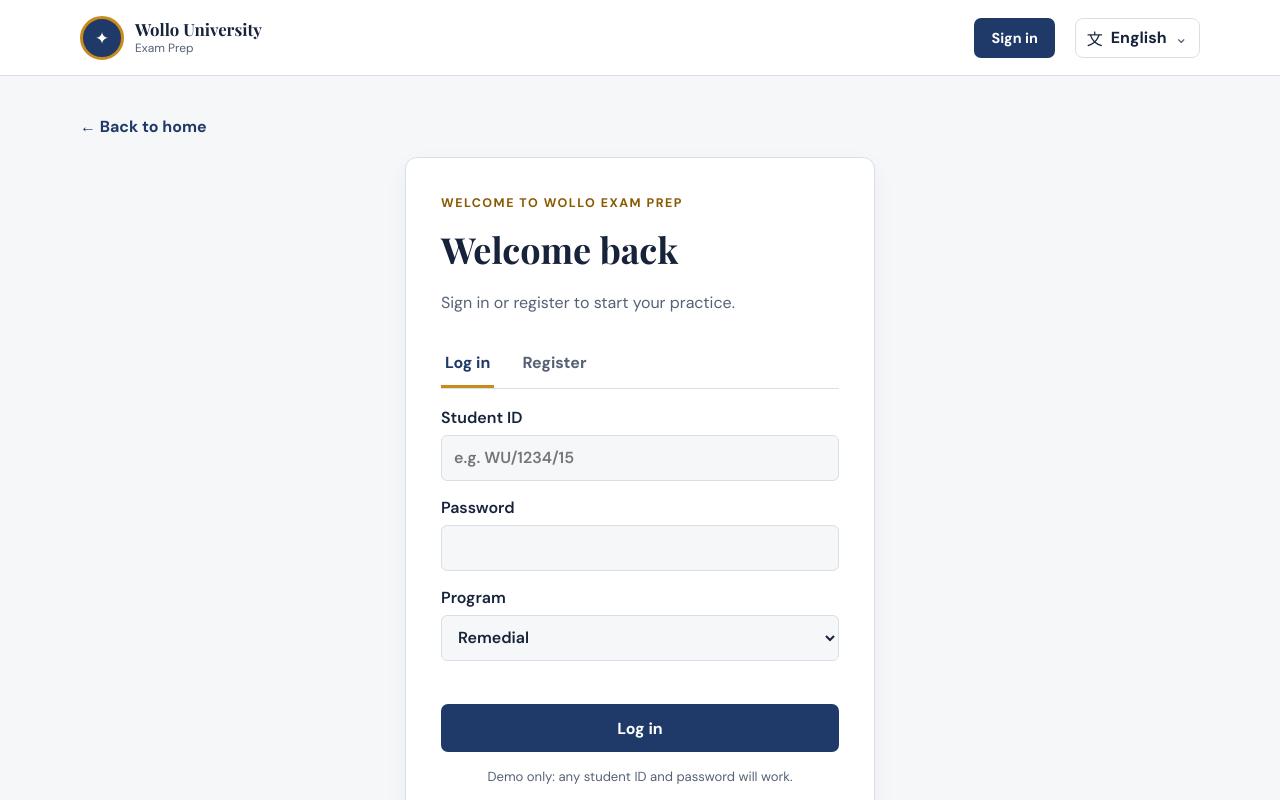
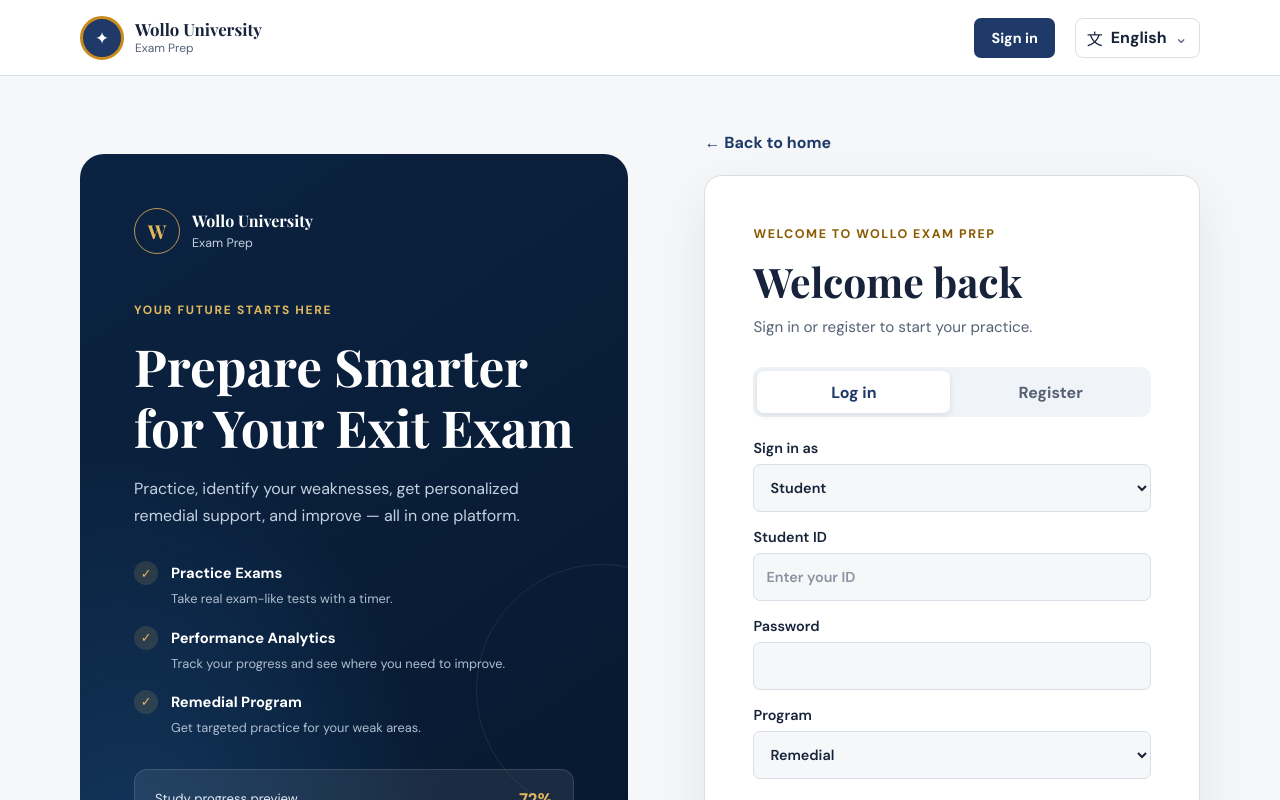
Before and after one commit to goodthinker9/national-exit-exam-platform, a React (Vite) app: page / in a window 1280 px wide. Both pictures are taken after a click on the button "Get Started". Shown: the top 800 px of the page. Built offline with nearby package versions, Linux system fonts and the light colour scheme.

Commit message:
feat: redesign sign-in and registration

```diff
--- a/src/components/pages/AuthPage.css
+++ b/src/components/pages/AuthPage.css
@@ -1,15 +1,218 @@
-.auth-page { min-height: calc(100vh - 164px); padding-block: 32px 65px; }
-.back-button { margin: 8px 0 20px; }
-.auth-card { max-width: 470px; margin: 0 auto; padding: 35px; border: 1px solid var(--line); border-radius: 12px; background: var(--surface); box-shadow: 0 8px 24px rgba(23,35,58,.045); }
-.auth-card h1 { font-size: 2.25rem; }
-.tabs { display: flex; gap: 24px; border-bottom: 1px solid var(--line); margin: 24px 0 18px; }
-.tabs button { padding: 12px 4px; border: 0; border-bottom: 3px solid transparent; background: none; color: var(--muted); font-weight: 700; }
-.tabs button.active { border-color: var(--gold); color: var(--blue); }
-.auth-card label { display: block; margin: 16px 0; font-weight: 600; }
-.auth-card input, .auth-card select { display: block; width: 100%; min-height: 46px; margin-top: 7px; padding: 10px 12px; border: 1px solid var(--line); border-radius: 6px; background: var(--background); color: var(--ink); }
+.auth-page {
+  display: grid;
+  grid-template-columns: minmax(0, 1.05fr) minmax(380px, .95fr);
+  align-items: center;
+  gap: clamp(32px, 6vw, 84px);
+  min-height: calc(100vh - 164px);
+  padding-block: clamp(36px, 7vh, 76px);
+}
+
+.auth-aside {
+  position: relative;
+  display: flex;
+  min-height: 650px;
+  flex-direction: column;
+  justify-content: space-between;
+  overflow: hidden;
+  padding: clamp(30px, 4.5vw, 54px);
+  border-radius: 24px;
+  background:
+    radial-gradient(ellipse at 10% 100%, rgba(39, 105, 169, .38), transparent 45%),
+    linear-gradient(145deg, #0b2342, #07182e);
+  color: #fff;
+}
+
+.auth-aside::after {
+  position: absolute;
+  right: -100px;
+  bottom: 115px;
+  width: 250px;
+  height: 250px;
+  border: 1px solid rgba(255, 255, 255, .08);
+  border-radius: 50%;
+  content: "";
+  pointer-events: none;
+}
+
+.auth-aside-brand {
+  position: relative;
+  z-index: 1;
+  display: flex;
+  align-items: center;
+  gap: 12px;
+  font-family: "Playfair Display", Georgia, serif;
+  font-size: 1rem;
+  font-weight: 700;
+}
+
+.auth-aside-brand small {
+  display: block;
+  margin-top: 4px;
+  color: #c4d1e0;
+  font-family: "DM Sans", sans-serif;
+  font-size: .78rem;
+  font-weight: 400;
+}
+
+.auth-seal {
+  display: grid;
+  width: 46px;
+  height: 46px;
+  flex: none;
+  place-items: center;
+  border: 1px solid rgba(226, 184, 94, .8);
+  border-radius: 50%;
+  color: #e2b85e;
+  font-family: "Playfair Display", Georgia, serif;
+  font-size: 1.2rem;
+}
+
+.auth-aside-copy {
+  position: relative;
+  z-index: 1;
+  margin-block: 46px 32px;
+}
+
+.auth-eyebrow {
+  margin-bottom: 16px;
+  color: #e2b85e;
+  font-size: .75rem;
+  font-weight: 700;
+  letter-spacing: .14em;
+}
+
+.auth-aside h2 {
+  max-width: 540px;
+  margin-bottom: 18px;
+  color: #fff;
+  font-size: clamp(2.15rem, 4vw, 3.35rem);
+}
+
+.auth-aside-copy > p:last-child {
+  max-width: 490px;
+  margin-bottom: 0;
+  color: #c4d1e0;
+  font-size: 1rem;
+}
+
+.auth-benefits {
+  position: relative;
+  z-index: 1;
+  display: grid;
+  gap: 17px;
+}
+
+.auth-benefits > div {
+  display: flex;
+  align-items: flex-start;
+  gap: 13px;
+}
+
+.auth-benefits > div > span {
+  display: grid;
+  width: 24px;
+  height: 24px;
+  flex: none;
+  place-items: center;
+  border-radius: 50%;
+  background: rgba(226, 184, 94, .15);
+  color: #e2b85e;
+  font-size: .8rem;
+  font-weight: 700;
+}
+
+.auth-benefits p { margin: 0; }
+.auth-benefits strong { display: block; color: #fff; font-size: .92rem; }
+.auth-benefits small { display: block; margin-top: 3px; color: #aebed0; font-size: .8rem; line-height: 1.5; }
+
+.auth-progress-card {
+  position: relative;
+  z-index: 1;
+  margin-top: 32px;
+  padding: 18px 20px;
+  border: 1px solid rgba(255, 255, 255, .12);
+  border-radius: 13px;
+  background: rgba(255, 255, 255, .08);
+}
+
+.auth-progress-heading { display: flex; align-items: center; justify-content: space-between; gap: 12px; color: #e4edf7; font-size: .82rem; }
+.auth-progress-heading strong { color: #e2b85e; font-size: 1.05rem; }
+.auth-progress-track { height: 7px; margin-block: 12px 8px; overflow: hidden; border-radius: 99px; background: rgba(255, 255, 255, .14); }
+.auth-progress-track span { display: block; width: 72%; height: 100%; border-radius: inherit; background: linear-gradient(90deg, #d7a33b, #f1d28a); }
+.auth-progress-card > small { color: #aebed0; font-size: .75rem; }
+
+.auth-form-wrap { width: 100%; max-width: 500px; margin-inline: auto; }
+.back-button { display: inline-flex; align-items: center; gap: 8px; margin: 0 0 22px; }
+
+.auth-card {
+  padding: clamp(28px, 4vw, 48px);
+  border: 1px solid var(--line);
+  border-radius: 18px;
+  background: var(--surface);
+  box-shadow: 0 18px 55px rgba(23, 35, 58, .08);
+}
+
+.auth-card-heading .eyebrow { margin-bottom: 12px; }
+.auth-card h1 { margin-bottom: 10px; font-size: clamp(2rem, 3.3vw, 2.55rem); }
+.auth-card-heading > p:last-child { margin-bottom: 0; font-size: .95rem; }
+
+.tabs {
+  display: grid;
+  grid-template-columns: 1fr 1fr;
+  gap: 4px;
+  margin: 26px 0 22px;
+  padding: 4px;
+  border: 0;
+  border-radius: 10px;
+  background: #f0f3f7;
+}
+
+.tabs button {
+  min-height: 42px;
+  padding: 9px 12px;
+  border: 0;
+  border-radius: 7px;
+  background: transparent;
+  color: var(--muted);
+  font-weight: 700;
+}
+
+.tabs button.active {
+  background: var(--surface);
+  color: var(--blue);
+  box-shadow: 0 2px 7px rgba(23, 35, 58, .1);
+}
+
+.auth-card label { display: block; margin: 16px 0; font-size: .9rem; font-weight: 600; }
+.auth-card input, .auth-card select {
+  display: block;
+  width: 100%;
+  min-height: 48px;
+  margin-top: 7px;
+  padding: 10px 12px;
+  border: 1px solid var(--line);
+  border-radius: 7px;
+  background: var(--background);
+  color: var(--ink);
+}
+
+.auth-card input::placeholder { color: #8a93a1; }
 .form-error { min-height: 1.2em; margin: 0 0 10px; color: var(--red); font-size: .9rem; }
-.demo-note { margin: 14px 0 0; color: var(--muted); font-size: .82rem; text-align: center; }
+.demo-note { margin: 14px 0 0; color: var(--muted); font-size: .8rem; line-height: 1.5; text-align: center; }
+
+@media (max-width: 900px) {
+  .auth-page { grid-template-columns: minmax(0, 1fr); gap: 34px; }
+  .auth-aside { min-height: 0; }
+  .auth-form-wrap { max-width: 560px; }
+}
 
 @media (max-width: 560px) {
-  .auth-card { padding: 25px 20px; }
+  .auth-page { gap: 24px; padding-block: 24px 40px; }
+  .auth-aside { padding: 27px 23px; border-radius: 17px; }
+  .auth-aside-copy { margin-block: 33px 25px; }
+  .auth-aside h2 { font-size: 2.1rem; }
+  .auth-benefits { gap: 14px; }
+  .auth-progress-card { margin-top: 23px; padding: 15px 16px; }
+  .auth-card { padding: 27px 22px; border-radius: 14px; }
+  .back-button { margin-bottom: 16px; }
 }
--- a/src/components/pages/AuthPage.jsx
+++ b/src/components/pages/AuthPage.jsx
@@ -2,9 +2,10 @@ import { useState } from "react";
 import { useLanguage } from "../../i18n/LanguageContext.jsx";
 import "./AuthPage.css";
 
-export default function AuthPage({ onLogin, onBack }) {
+export default function AuthPage({ onLogin, onBack, initialRegister = false }) {
   const { t } = useLanguage();
-  const [isRegistering, setIsRegistering] = useState(false);
+  const [isRegistering, setIsRegistering] = useState(initialRegister);
+  const [accountType, setAccountType] = useState("student");
   const [error, setError] = useState("");
 
   function handleSubmit(event) {
@@ -25,18 +26,57 @@ export default function AuthPage({ onLogin, onBack }) {
     onLogin({
       name: isRegistering ? fullName : studentId,
       level: form.get("level"),
+      role: isRegistering ? "student" : String(form.get("accountType") || "student"),
     });
   }
 
   return (
     <main className="auth-page container">
+      <aside className="auth-aside">
+        <div className="auth-aside-brand">
+          <span className="auth-seal" aria-hidden="true">W</span>
+          <span>{t("Wollo University")}<small>{t("Exam Prep")}</small></span>
+        </div>
+        <div className="auth-aside-copy">
+          <p className="auth-eyebrow">{t("YOUR FUTURE STARTS HERE")}</p>
+          <h2>{t("Prepare Smarter for Your Exit Exam")}</h2>
+          <p>{t("Practice, identify your weaknesses, get personalized remedial support, and improve — all in one platform.")}</p>
+        </div>
+        <div className="auth-benefits">
+          <div>
+            <span aria-hidden="true">✓</span>
+            <p><strong>{t("Practice Exams")}</strong><small>{t("Take real exam-like tests with a timer.")}</small></p>
+          </div>
+          <div>
+            <span aria-hidden="true">✓</span>
+            <p><strong>{t("Performance Analytics")}</strong><small>{t("Track your progress and see where you need to improve.")}</small></p>
+          </div>
+          <div>
+            <span aria-hidden="true">✓</span>
+            <p><strong>{t("Remedial Program")}</strong><small>{t("Get targeted practice for your weak areas.")}</small></p>
+          </div>
+        </div>
+        <div className="auth-progress-card" aria-label={t("Study progress preview")}>
+          <div className="auth-progress-heading">
+            <span>{t("Study progress preview")}</span>
+            <strong>72%</strong>
+          </div>
+          <div className="auth-progress-track"><span /></div>
+          <small>{t("Study smarter")}</small>
+        </div>
+      </aside>
+
+      <div className="auth-form-wrap">
         <button className="back-button" onClick={onBack}>← {t("Back to home")}</button>
         <section className="auth-card">
+          <div className="auth-card-heading">
             <p className="eyebrow">{t("WELCOME TO WOLLO EXAM PREP")}</p>
             <h1>{isRegistering ? t("Create your account") : t("Welcome back")}</h1>
             <p className="muted">{t("Sign in or register to start your practice.")}</p>
+          </div>
           <div className="tabs" role="tablist" aria-label={t("Account options")}>
             <button
+              type="button"
               className={!isRegistering ? "active" : ""}
               onClick={() => { setIsRegistering(false); setError(""); }}
               role="tab"
@@ -45,6 +85,7 @@ export default function AuthPage({ onLogin, onBack }) {
               {t("Log in")}
             </button>
             <button
+              type="button"
               className={isRegistering ? "active" : ""}
               onClick={() => { setIsRegistering(true); setError(""); }}
               role="tab"
@@ -54,6 +95,19 @@ export default function AuthPage({ onLogin, onBack }) {
             </button>
           </div>
           <form onSubmit={handleSubmit}>
+            {!isRegistering && (
+              <label>
+                {t("Sign in as")}
+                <select
+                  name="accountType"
+                  value={accountType}
+                  onChange={(event) => setAccountType(event.target.value)}
+                >
+                  <option value="student">{t("Student")}</option>
+                  <option value="admin">{t("Administrator")}</option>
+                </select>
+              </label>
+            )}
             {isRegistering && (
               <label>
                 {t("Full name")}
@@ -61,12 +115,20 @@ export default function AuthPage({ onLogin, onBack }) {
               </label>
             )}
             <label>
-            {t("Student ID")}
-            <input name="studentId" autoComplete="username" placeholder={t("e.g. WU/1234/15")} />
+              {t(isRegistering || accountType === "student" ? "Student ID" : "User ID")}
+              <input
+                name="studentId"
+                autoComplete="username"
+                placeholder={t(isRegistering ? "e.g. WU/1234/15" : "Enter your ID")}
+              />
             </label>
             <label>
               {t("Password")}
-            <input name="password" type="password" autoComplete="current-password" />
+              <input
+                name="password"
+                type="password"
+                autoComplete={isRegistering ? "new-password" : "current-password"}
+              />
             </label>
             <label>
               {t("Program")}
@@ -82,6 +144,7 @@ export default function AuthPage({ onLogin, onBack }) {
             <p className="demo-note">{t("Demo only: any student ID and password will work.")}</p>
           </form>
         </section>
+      </div>
     </main>
   );
 }
```
Lines whose indentation alone changed are shown as unchanged.
